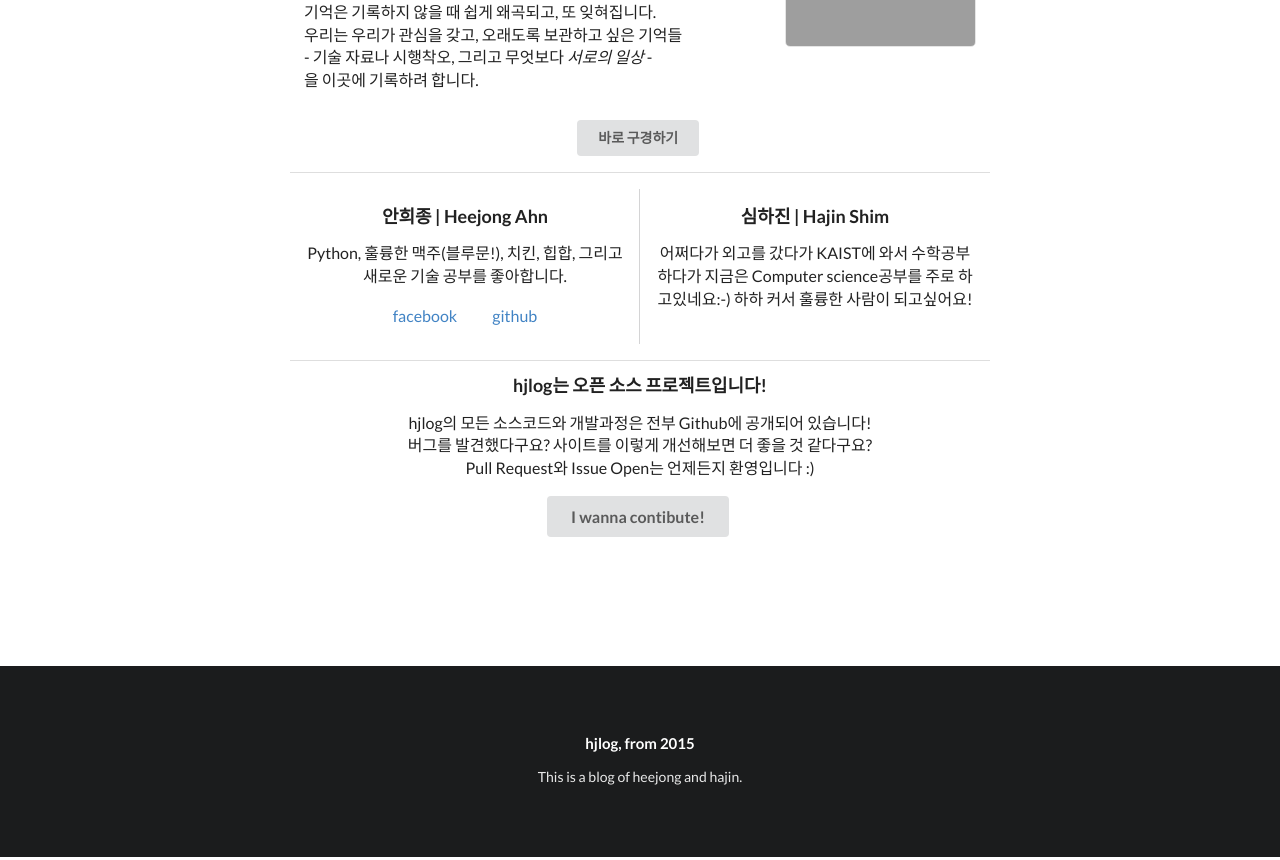
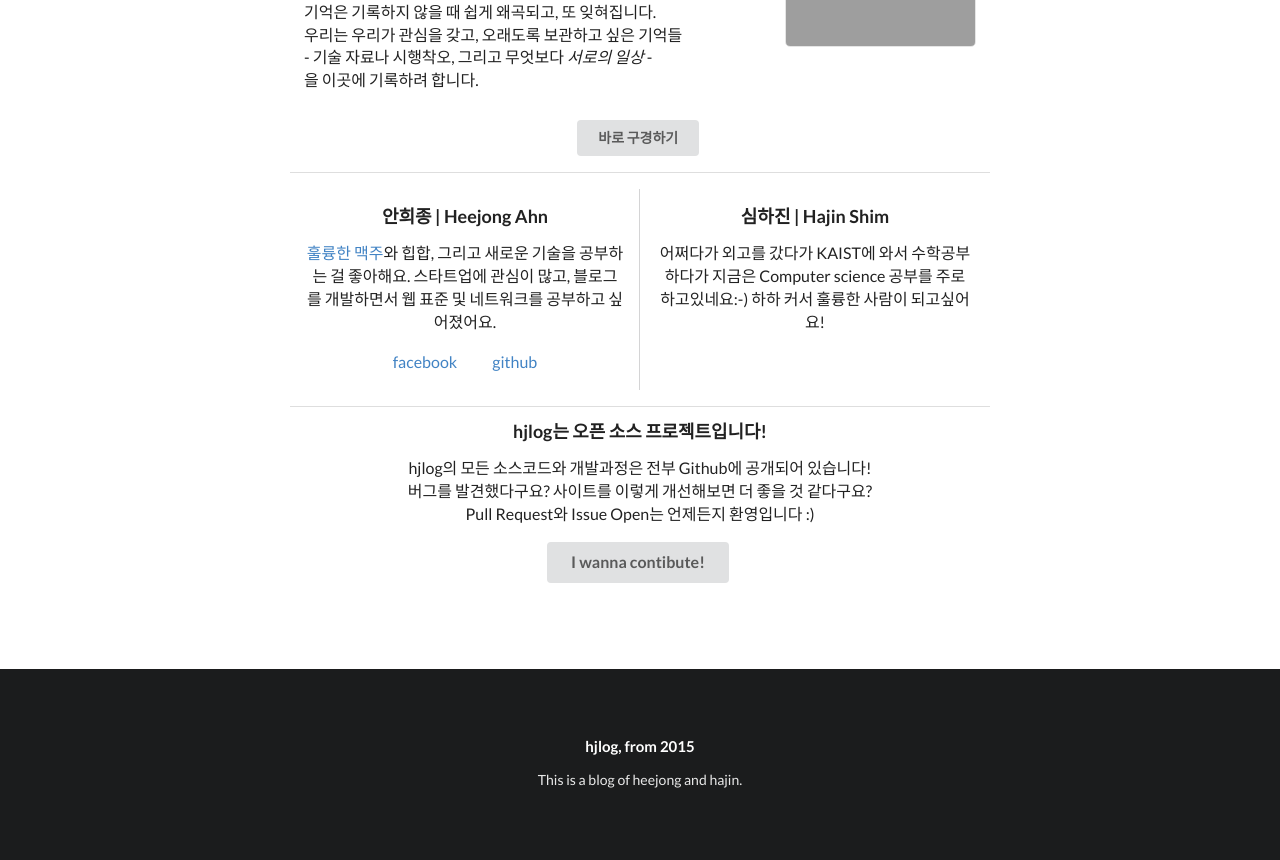
Before and after one commit to heejongahn/hjlog, a Flask app: page / in a window 1280 px wide. Shown: the part 302-1162 px from the top of the page. Run offline with Flask 2, Linux system fonts and the light colour scheme; some libraries are stand-ins or nearby versions; grey boxes are pictures that could not be loaded.

Commit message:
several bugfixes

```diff
--- a/hjlog/static/css/hjlog.css
+++ b/hjlog/static/css/hjlog.css
@@ -14,7 +14,7 @@ img.logo  {
 .fixed.menu.borderless {
   height: 2em;
 }
-.ui.menu .item {
+.ui.top.menu .item {
   margin-right: 0.5em;
 }
 section {
--- a/hjlog/templates/about.html
+++ b/hjlog/templates/about.html
@@ -45,8 +45,10 @@
       <div class="center aligned row">
         <div class="column">
           <h3>안희종 | Heejong Ahn</h3>
-          <p>Python, 훌륭한 맥주(블루문!), 치킨,
-          힙합, 그리고 새로운 기술 공부를 좋아합니다.</p>
+          <p><a href="http://www.bluemoonbrewingcompany.com/">훌륭한
+              맥주</a>와 힙합, 그리고 새로운 기술을 공부하는 걸 좋아해요. 스타트업에
+            관심이 많고, 블로그를 개발하면서 웹 표준 및 네트워크를
+            공부하고 싶어졌어요.</p>
           <a href='http://facebook.com/heejong.ahn.7' class='fb'>facebook</a>
           <a href='http://github.com/heejongahn'>github</a>
         </div>
@@ -54,7 +56,7 @@
           <h3>심하진 | Hajin Shim</h3>
           <p>어쩌다가 외고를 갔다가
           KAIST에 와서 수학공부 하다가
-          지금은 Computer science공부를 주로 하고있네요:-) 하하
+          지금은 Computer science 공부를 주로 하고있네요:-) 하하
           커서 훌륭한 사람이 되고싶어요! </p>
         </div>
       </div>
--- a/hjlog/templates/macros/semantic.html
+++ b/hjlog/templates/macros/semantic.html
@@ -19,7 +19,7 @@
 </div>
 {% endmacro %}
 
-{% macro render_pagination(pagination, endpoint) %}
+{% macro render_pagination(pagination, endpoint, c) %}
   <div class="ui pagination menu">
   {% for page in pagination.iter_pages() %}
     {% if page %}
--- a/hjlog/templates/post.html
+++ b/hjlog/templates/post.html
@@ -20,7 +20,7 @@
 {% block content %}
 <h1 class="title">{{post.title}}</h1>
 <div class="ui left aligned grid">
-    <div class="left floated four wide column">
+    <div class="left floated twelve wide column">
         {{post.datetime.strftime('%Y %m %d %H:%M')}}
     </div>
     <div class="right floated right aligned four wide column">
@@ -52,7 +52,7 @@
     {% for comment in comments %}
         <b>{{comment.name}}</b>
         <div class="ui left aligned grid">
-            <div class="left floated four wide column">
+            <div class="left floated twelve wide column">
                 {{comment.datetime.strftime('%Y %m %d %H:%M')}}
             </div>
             <div class="right floated right aligned four wide column">
--- a/hjlog/templates/posts.html
+++ b/hjlog/templates/posts.html
@@ -19,9 +19,9 @@ a {
 <div class="ui grid">
     <div class="ui fifteen wide column">
       {% if c == 'daily' %}
-      <h1>대전공대 커플의 일상다반사</h1>
+      <h1>대전공대 커플 일상다반사</h1>
       {% else %}
-      <h1>while (hj.alive) { hj.study(); }</h1>
+      <h1>공부가 제일 쉬웠어요</h1>
       {% endif %}
     </div>
     <div class="ui one wide column">
@@ -51,5 +51,5 @@ a {
   <br>
   {% endfor %}
 </div>
-{{ semantic.render_pagination(pgn, 'posts') }}
+{{ semantic.render_pagination(pgn, 'posts', c) }}
 {% endblock %}
--- a/hjlog/views.py
+++ b/hjlog/views.py
@@ -137,7 +137,7 @@ def post_delete(id):
     db.session.delete(post)
     db.session.commit()
     flash('성공적으로 삭제되었습니다 :)', 'success')
-    return redirect(url_for('posts', category='daily'))
+    return redirect(url_for('posts', category='daily', page=1))
 
 @app.route('/post/<id>/edit', methods=['GET', 'POST'])
 def post_edit(id):
@@ -202,7 +202,7 @@ def photo_add():
                 flash("올바른 사진 파일이 아닙니다 -_-", 'danger')
                 return redirect(url_for('photo_add'))
 
-            photo = Photo(title, description, filename)
+            photo = Photo(title, description, filename, 28)
 
             db.session.add(photo)
             db.session.commit()
--- a/requirements.txt
+++ b/requirements.txt
@@ -1,7 +1,6 @@
 alembic==0.7.7
 Flask==0.10.1
 Flask-Bcrypt==0.6.2
-Flask-Dance==0.6.0
 Flask-Login==0.2.11
 Flask-Migrate==1.5.0
 Flask-Script==2.0.5
```
